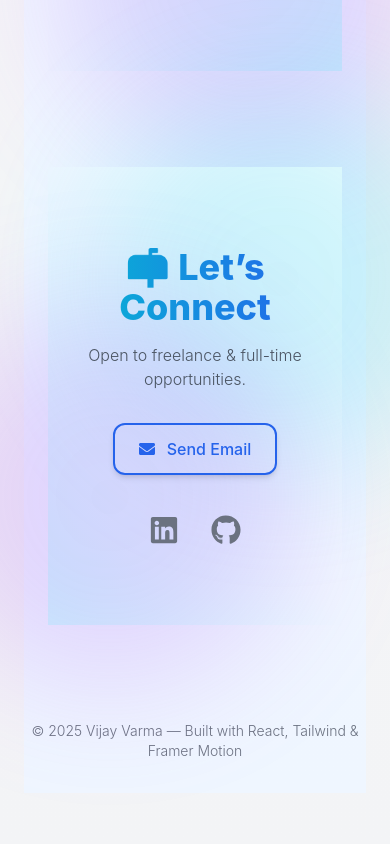
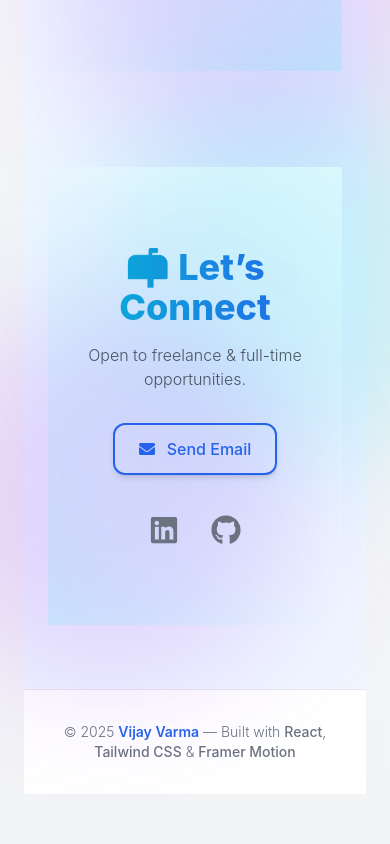
Before and after one commit to VijayVarma26/portfolio-vijayvarma, a React (Vite) app: page / in a window 390 px wide. Shown: the part 6824-7668 px from the top of the page. Built offline with nearby package versions, Linux system fonts and the light colour scheme.

Commit message:
Refactor Footer component to enhance layout, improve styling, and add responsive design

```diff
--- a/src/components/Footer.tsx
+++ b/src/components/Footer.tsx
@@ -1,7 +1,16 @@
 export default function Footer() {
   return (
-    <footer className="text-center text-gray-500 text-sm py-8">
-      © 2025 Vijay Varma — Built with React, Tailwind & Framer Motion
+    <footer className="text-center py-8 px-4 bg-white dark:bg-gray-900 border-t border-gray-200 dark:border-gray-700">
+      <p className="text-sm text-gray-500 dark:text-gray-400">
+        © 2025{" "}
+        <span className="font-semibold text-blue-600 dark:text-cyan-400">
+          Vijay Varma
+        </span>{" "}
+        — Built with{" "}
+        <span className="font-medium">React</span>,{" "}
+        <span className="font-medium">Tailwind CSS</span> &{" "}
+        <span className="font-medium">Framer Motion</span>
+      </p>
     </footer>
   );
 }
```
